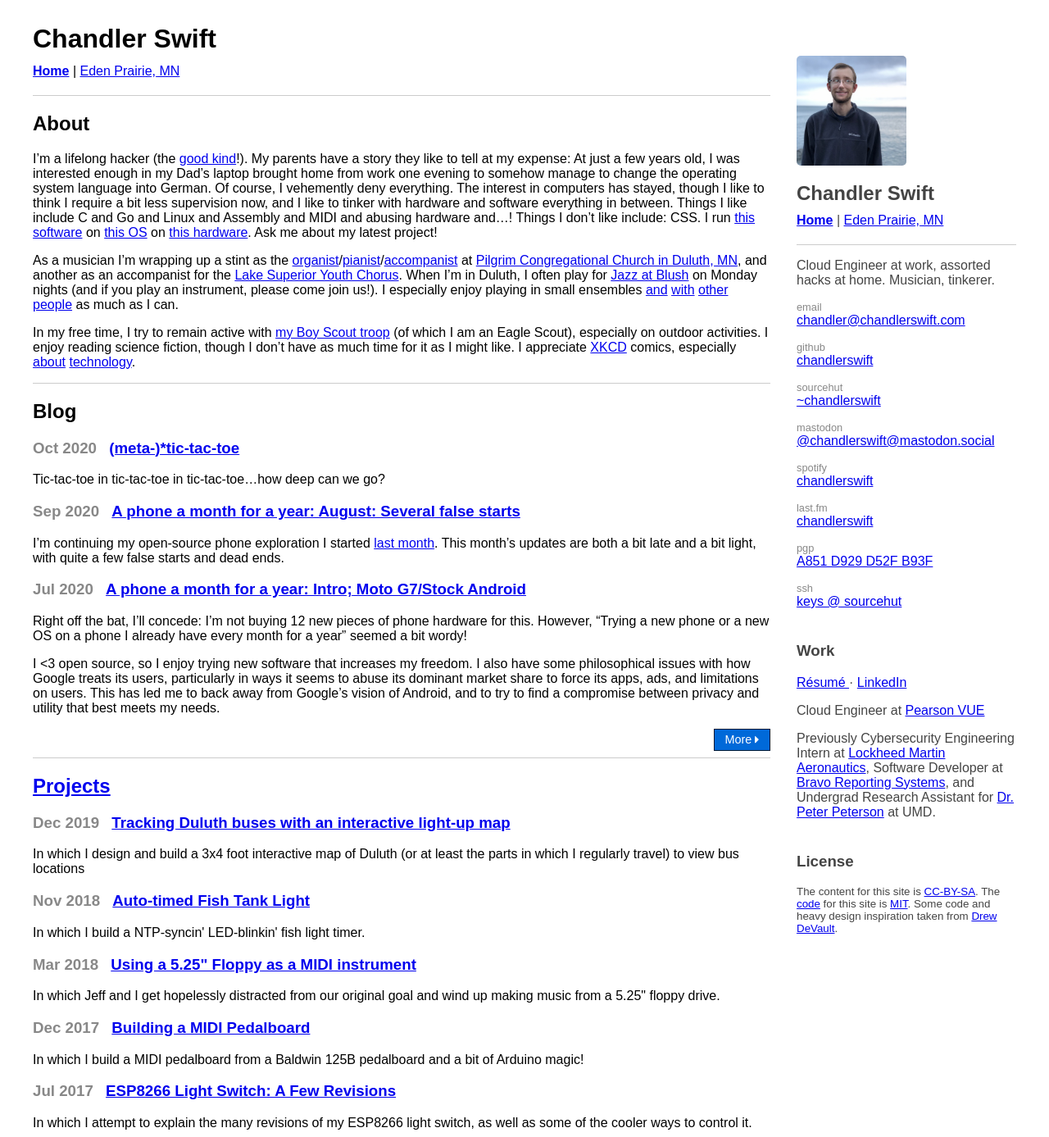
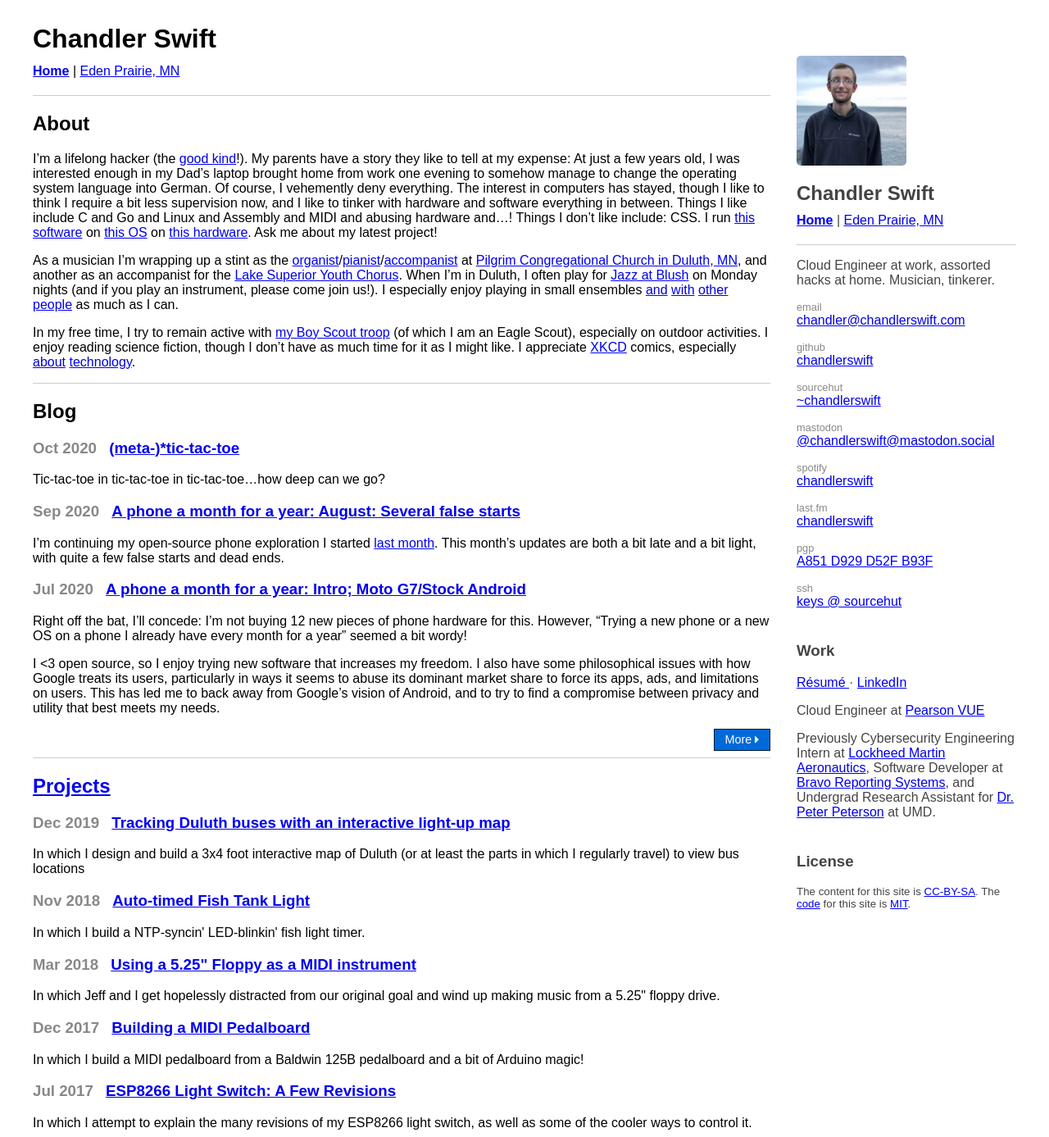
Before and after one commit to ChandlerSwift/www, a Jekyll site: the page built from index.md, in a window 1280 px wide. Shown: the whole page at 82% size. Built offline with Jekyll 4.4.1, drawn with Linux system fonts in a browser that asks for light colours.

Commit message:
Simplify license section

```diff
--- a/_layouts/base.html
+++ b/_layouts/base.html
@@ -248,9 +248,7 @@
 					The content for this site is
 					<a href="https://creativecommons.org/licenses/by-sa/2.0/">CC-BY-SA</a>.
 					The <a href="https://github.com/chandlerswift/www">code</a> for this site is
-					<a href="https://opensource.org/licenses/MIT">MIT</a>. Some code and heavy design
-					inspiration taken from
-					<a href="https://git.sr.ht/~sircmpwn/drewdevault.com">Drew DeVault</a>.</p>
+					<a href="https://opensource.org/licenses/MIT">MIT</a>.</p>
 			</section>
 		</div>
 	</div>
```
